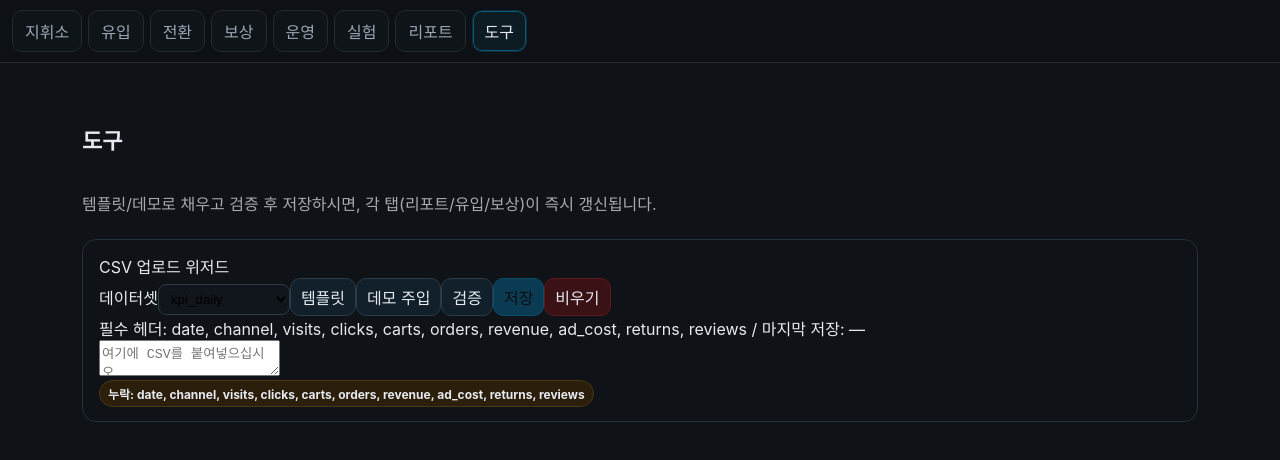
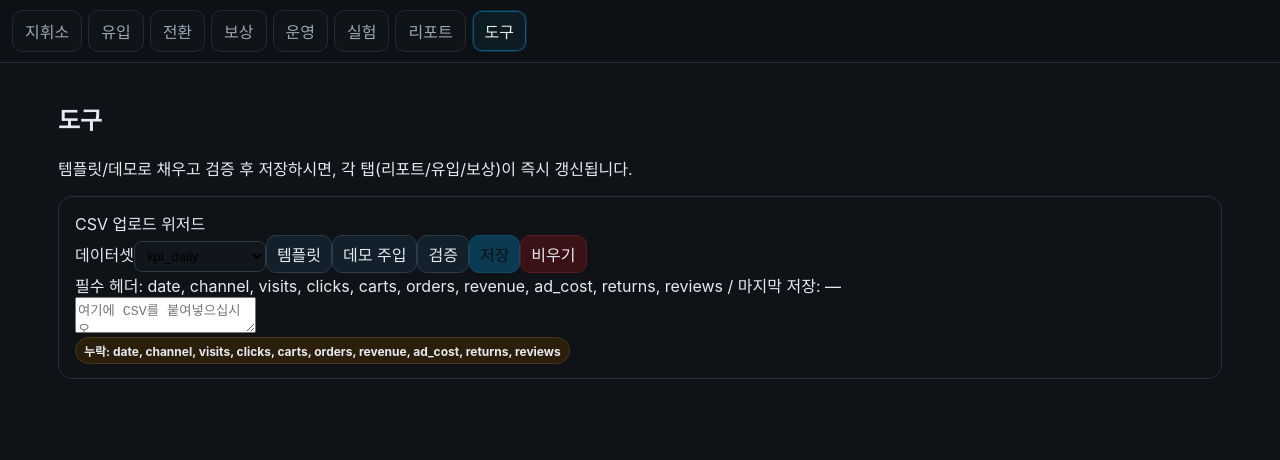
Before and after one commit to sht27363838-glitch/zp-v3.0, a Next.js app: page /tools in a window 1280 px wide. Shown: the top 460 px of the page. Built offline with nearby package versions, Linux system fonts and the light colour scheme.

Commit message:
Update page.tsx

```diff
--- a/app/(tabs)/tools/page.tsx
+++ b/app/(tabs)/tools/page.tsx
@@ -1,17 +1,18 @@
-// app/(tabs)/tools/page.tsx
-import CsvWizard from '@/app/_components/CsvWizard';
+'use client';
 
-export default function ToolsPage(){
+import dynamic from 'next/dynamic';
+
+// (안전) 클라이언트 전용 위젯이므로 SSR 비활성화 로드
+const CsvWizard = dynamic(() => import('@/app/_components/CsvWizard'), { ssr: false });
+
+export default function ToolsPage() {
   return (
-    <div className="page">
-      <h2 className="title">도구</h2>
-      <p className="hint">템플릿/데모로 채우고 검증 후 저장하시면, 각 탭(리포트/유입/보상)이 즉시 갱신됩니다.</p>
-      <CsvWizard/>
-      <style jsx>{`
-        .page{ padding:24px; }
-        .title{ font-size:22px; font-weight:700; margin-bottom:8px; }
-        .hint{ opacity:.7; margin-bottom:12px; }
-      `}</style>
+    <div className="p-6">
+      <h2 className="text-2xl font-bold mb-2">도구</h2>
+      <p className="opacity-70 mb-4">
+        템플릿/데모로 채우고 검증 후 저장하시면, 각 탭(리포트/유입/보상)이 즉시 갱신됩니다.
+      </p>
+      <CsvWizard />
     </div>
   );
 }
```
